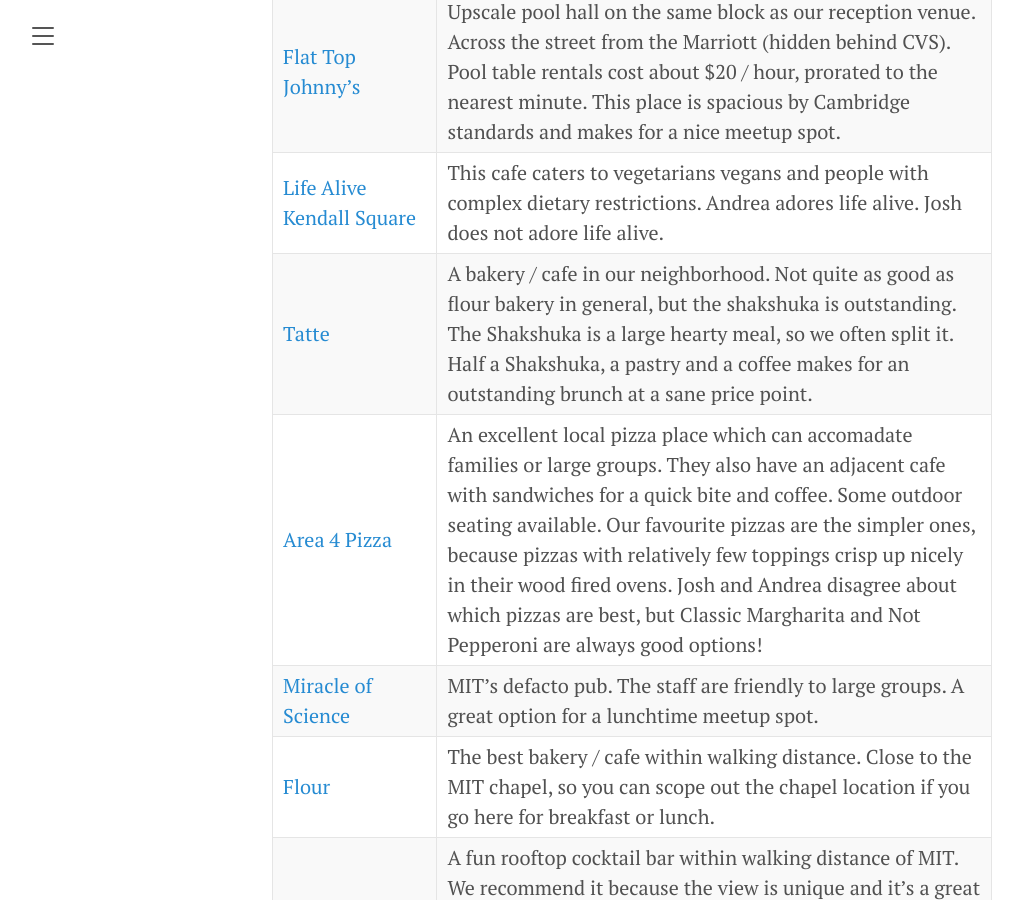
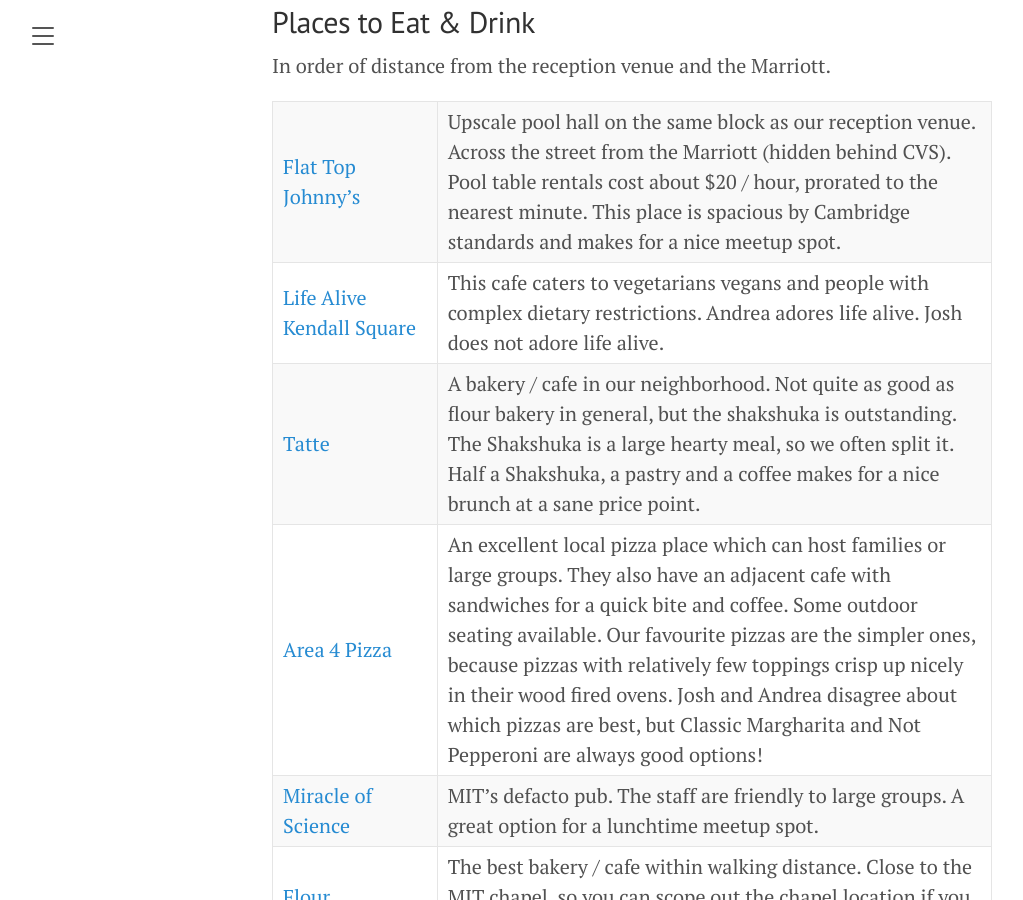
Before and after one commit to JoshBradshaw/andreajosh.github.io, a Jekyll site: the page built from _posts/2023-12-30-overview.md, in a window 1280 px wide and 900 px high, scrolled down 4142 px. Shown: the whole window, without its empty margins (8-1031 px from the left). Built offline with Jekyll 4.4.1, drawn with Linux system fonts in a browser that asks for light colours; some of the changed text lies outside the part shown.

Commit message:
Update 2023-12-30-overview.md

```diff
--- a/_posts/2023-12-30-overview.md
+++ b/_posts/2023-12-30-overview.md
@@ -84,8 +86,8 @@ In order of distance from the reception venue and the Marriott.
 
 [Flat Top Johnny's](https://g.co/kgs/qrAD5ez) | Upscale pool hall on the same block as our reception venue. Across the street from the Marriott (hidden behind CVS). Pool table rentals cost about $20 / hour, prorated to the nearest minute. This place is spacious by Cambridge standards and makes for a nice meetup spot.
 [Life Alive Kendall Square](https://www.lifealive.com/) | This cafe caters to vegetarians vegans and people with complex dietary restrictions. Andrea adores life alive. Josh does not adore life alive.
-[Tatte](https://tattebakery.com/) | A bakery / cafe in our neighborhood. Not quite as good as flour bakery in general, but the shakshuka is outstanding. The Shakshuka is a large hearty meal, so we often split it. Half a Shakshuka, a pastry and a coffee makes for an outstanding brunch at a sane price point.
-[Area 4 Pizza](https://www.areafour.com/) | An excellent local pizza place which can accomadate families or large groups. They also have an adjacent cafe with sandwiches for a quick bite and coffee. Some outdoor seating available. Our favourite pizzas are the simpler ones, because pizzas with relatively few toppings crisp up nicely in their wood fired ovens. Josh and Andrea disagree about which pizzas are best, but Classic Margharita and Not Pepperoni are always good options!
+[Tatte](https://tattebakery.com/) | A bakery / cafe in our neighborhood. Not quite as good as flour bakery in general, but the shakshuka is outstanding. The Shakshuka is a large hearty meal, so we often split it. Half a Shakshuka, a pastry and a coffee makes for a nice brunch at a sane price point.
+[Area 4 Pizza](https://www.areafour.com/) | An excellent local pizza place which can host families or large groups. They also have an adjacent cafe with sandwiches for a quick bite and coffee. Some outdoor seating available. Our favourite pizzas are the simpler ones, because pizzas with relatively few toppings crisp up nicely in their wood fired ovens. Josh and Andrea disagree about which pizzas are best, but Classic Margharita and Not Pepperoni are always good options!
 [Miracle of Science](https://miracleofscience.us/) | MIT's defacto pub. The staff are friendly to large groups. A great option for a lunchtime meetup spot.
 [Flour](https://www.flourbakery.com/) | The best bakery / cafe within walking distance. Close to the MIT chapel, so you can scope out the chapel location if you go here for breakfast or lunch.
 [Blue Owl](https://www.yelp.com/biz/blue-owl-cambridge) | A fun rooftop cocktail bar within walking distance of MIT. We recommend it because the view is unique and it's a great place to be outside in May, but the food and service are just OK. We sometimes pop up here in the afternoon for one round of drinks.
```
Also changed, not shown: other parts of _posts/2023-12-30-overview.md (+2 -0 lines).
